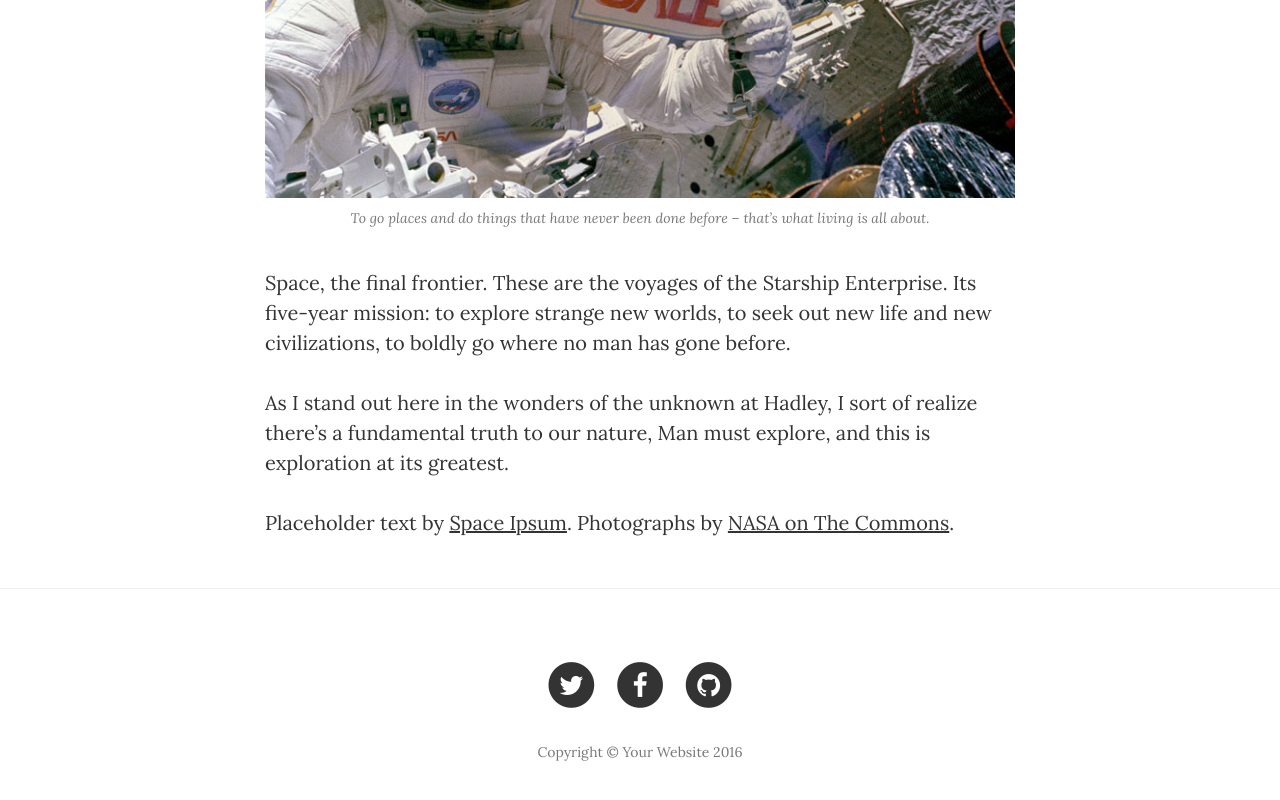
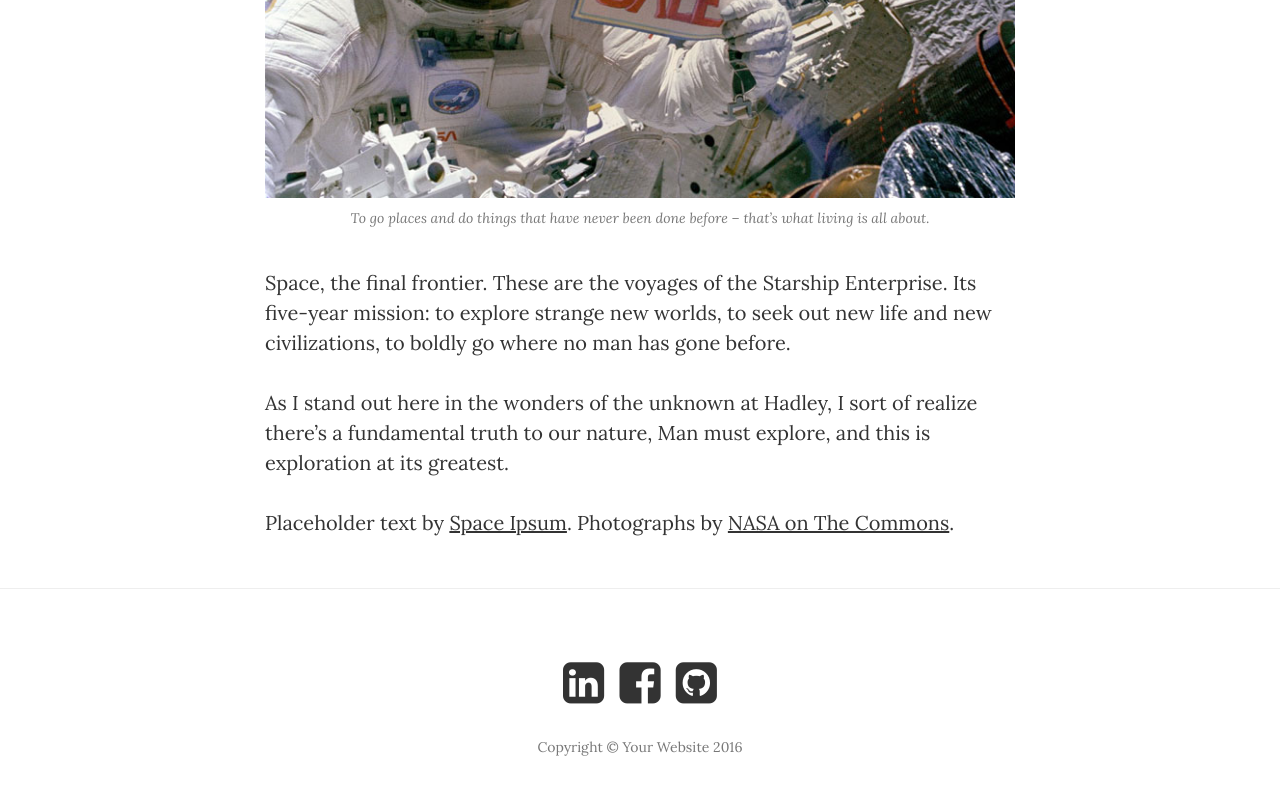
Before and after one commit to saschabilert/Blog, a website: page post.html in a window 1280 px wide. Shown: the part 2438-3238 px from the top of the page. Drawn offline with nearby package versions, Linux system fonts and the light colour scheme.

Commit message:
changed the icon for social media

```diff
--- a/post.html
+++ b/post.html
@@ -9,7 +9,7 @@
     <meta name="description" content="">
     <meta name="author" content="">
 
-    <title>Clean Blog - Sample Post</title>
+    <title>Post</title>
 
     <!-- Bootstrap Core CSS -->
     <link href="vendor/bootstrap/css/bootstrap.min.css" rel="stylesheet">
@@ -21,13 +21,6 @@
     <link href="vendor/font-awesome/css/font-awesome.min.css" rel="stylesheet" type="text/css">
     <link href='https://fonts.googleapis.com/css?family=Lora:400,700,400italic,700italic' rel='stylesheet' type='text/css'>
     <link href='https://fonts.googleapis.com/css?family=Open+Sans:300italic,400italic,600italic,700italic,800italic,400,300,600,700,800' rel='stylesheet' type='text/css'>
-
-    <!-- HTML5 Shim and Respond.js IE8 support of HTML5 elements and media queries -->
-    <!-- WARNING: Respond.js doesn't work if you view the page via file:// -->
-    <!--[if lt IE 9]>
-        <script src="https://oss.maxcdn.com/libs/html5shiv/3.7.0/html5shiv.js"></script>
-        <script src="https://oss.maxcdn.com/libs/respond.js/1.4.2/respond.min.js"></script>
-    <![endif]-->
 
 </head>
 
@@ -133,27 +126,18 @@
                 <div class="col-lg-8 col-lg-offset-2 col-md-10 col-md-offset-1">
                   <ul class="list-inline text-center">
                       <li>
-                            <a href="#">
-                                <span class="fa-stack fa-lg">
-                                    <i class="fa fa-circle fa-stack-2x"></i>
-                                    <i class="fa fa-twitter fa-stack-1x fa-inverse"></i>
-                                </span>
+                          <a href="https://www.linkedin.com/in/sascha-bilert-322b16b6/" target="_blank">
+                              <i class="fa fa-linkedin-square" style="font-size:48px"></i>
                           </a>
                       </li>
                       <li>
-                            <a href="#">
-                                <span class="fa-stack fa-lg">
-                                    <i class="fa fa-circle fa-stack-2x"></i>
-                                    <i class="fa fa-facebook fa-stack-1x fa-inverse"></i>
-                                </span>
+                          <a href="https://www.facebook.com/sascha.bilert" target="_blank">
+                              <i class="fa fa-facebook-square" style="font-size:48px"></i>
                           </a>
                       </li>
                       <li>
-                            <a href="#">
-                                <span class="fa-stack fa-lg">
-                                    <i class="fa fa-circle fa-stack-2x"></i>
-                                    <i class="fa fa-github fa-stack-1x fa-inverse"></i>
-                                </span>
+                          <a href="https://github.com/saschabilert" target="_blank">
+                              <i class="fa fa-github-square" style="font-size:48px"></i>
                           </a>
                       </li>
                   </ul>
```
Also changed, not shown: about.html (+7 -23 lines), contact.html (+7 -23 lines). Lines whose indentation alone changed are shown as unchanged.
